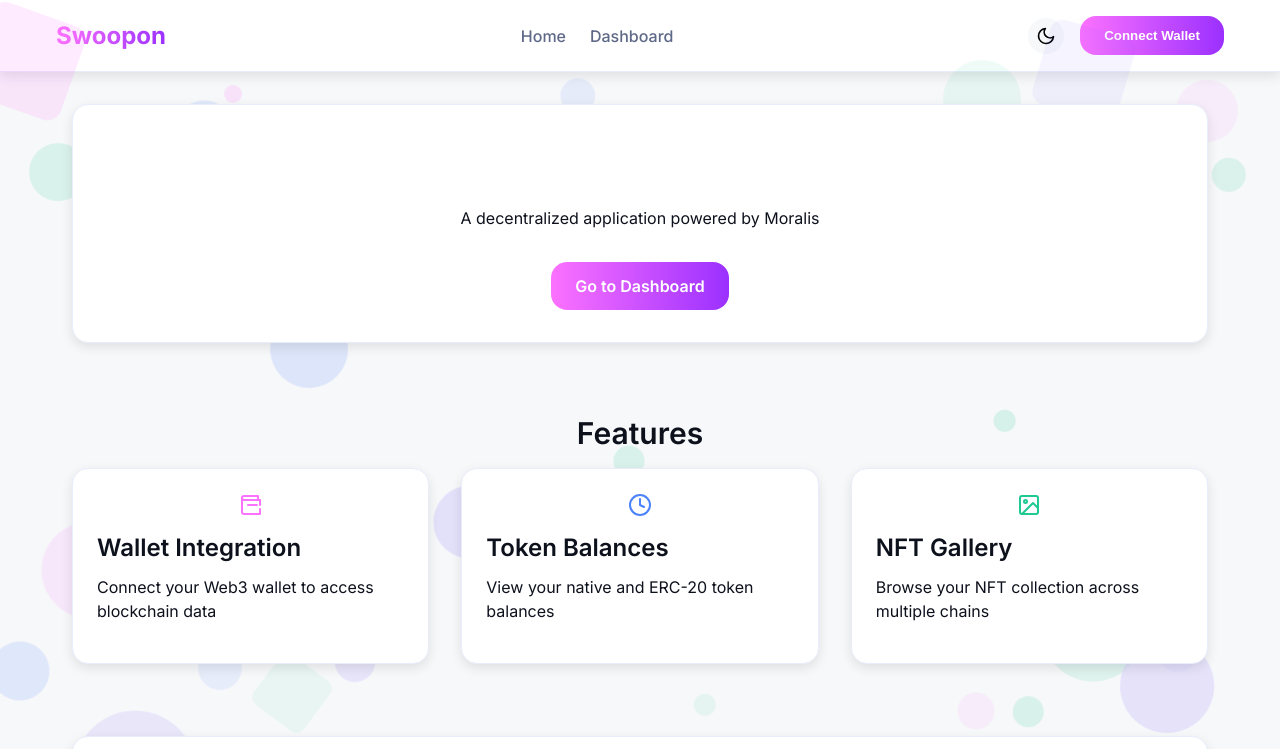
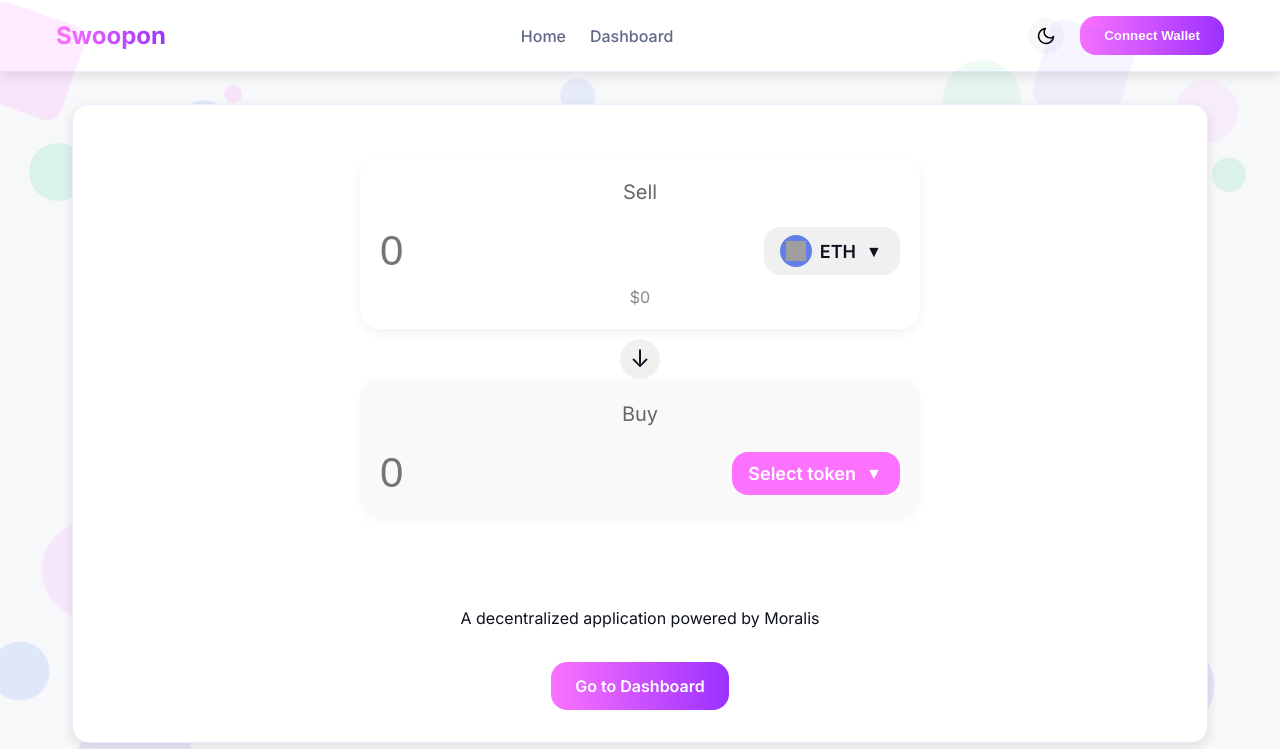
Before and after one commit to nolanmak/swoopon, a React (Vite) app: page / in a window 1280 px wide. Shown: the top 749 px of the page. Built offline with nearby package versions, Linux system fonts and the light colour scheme; grey boxes are pictures that could not be loaded; the HTML template or start-up script is replaced by a standard one.

Commit message:
swap component 1st iteration

```diff
--- /dev/null
+++ b/src/components/Swap.jsx
@@ -0,0 +1,208 @@
+import { useState } from 'react';
+
+const Swap = () => {
+  const [sellAmount, setSellAmount] = useState('');
+  const [buyAmount, setBuyAmount] = useState('');
+  const [isFlipped, setIsFlipped] = useState(false);
+
+  const handleToggle = () => {
+    setIsFlipped(!isFlipped);
+  };
+
+  return (
+    <div style={{
+      maxWidth: '600px',
+      width: '100%',
+      margin: '0 auto',
+      padding: '20px',
+      fontFamily: 'Inter, sans-serif'
+    }}>
+      {/* First Card (Sell/Buy depending on flip state) */}
+      <div style={{
+        backgroundColor: isFlipped ? '#f9f9f9' : 'white',
+        borderRadius: '20px',
+        padding: '20px',
+        marginBottom: '10px',
+        boxShadow: '0 4px 12px rgba(0, 0, 0, 0.05)'
+      }}>
+        <div style={{ fontSize: '20px', color: '#666', marginBottom: '20px' }}>{isFlipped ? 'Buy' : 'Sell'}</div>
+        <div style={{
+          display: 'flex',
+          justifyContent: 'space-between',
+          alignItems: 'center'
+        }}>
+          <input
+            type="text"
+            value={isFlipped ? buyAmount : sellAmount}
+            onChange={(e) => isFlipped ? setBuyAmount(e.target.value) : setSellAmount(e.target.value)}
+            placeholder="0"
+            style={{
+              fontSize: '42px',
+              border: 'none',
+              outline: 'none',
+              width: '60%',
+              fontWeight: '500',
+              color: '#333'
+            }}
+          />
+
+          <div style={{
+            display: 'flex',
+            alignItems: 'center',
+            backgroundColor: isFlipped ? '#fc72ff' : '#f0f0f0',
+            color: isFlipped ? 'white' : 'inherit',
+            borderRadius: '16px',
+            padding: '8px 16px',
+            cursor: 'pointer'
+          }}>
+            {isFlipped ? null : (
+              <div style={{
+                width: '32px',
+                height: '32px',
+                borderRadius: '50%',
+                backgroundColor: '#627EEA',
+                display: 'flex',
+                alignItems: 'center',
+                justifyContent: 'center',
+                marginRight: '8px'
+              }}>
+                <img
+                  src="https://cryptologos.cc/logos/ethereum-eth-logo.svg"
+                  alt="ETH"
+                  style={{ width: '20px', height: '20px' }}
+                />
+              </div>
+            )}
+            <span style={{ fontWeight: '600', fontSize: '18px' }}>{isFlipped ? 'Select token' : 'ETH'}</span>
+            <span style={{
+              marginLeft: '8px',
+              width: '20px',
+              height: '20px',
+              display: 'flex',
+              alignItems: 'center',
+              justifyContent: 'center'
+            }}>
+              ▼
+            </span>
+          </div>
+        </div>
+        {!isFlipped && (
+          <div style={{ fontSize: '16px', color: '#888', marginTop: '10px' }}>
+            ${sellAmount ? Number(sellAmount) * 3000 : 0}
+          </div>
+        )}
+      </div>
+
+      {/* Arrow/Swap Icon */}
+      <div style={{
+        display: 'flex',
+        justifyContent: 'center',
+        position: 'relative',
+        height: '40px'
+      }}>
+        <div
+          onClick={handleToggle}
+          style={{
+            width: '40px',
+            height: '40px',
+            backgroundColor: '#f0f0f0',
+            borderRadius: '50%',
+            display: 'flex',
+            alignItems: 'center',
+            justifyContent: 'center',
+            zIndex: '2',
+            cursor: 'pointer',
+            transition: 'transform 0.3s ease'
+          }}
+        >
+          <span style={{
+            fontSize: '24px',
+            transform: isFlipped ? 'rotate(180deg)' : 'rotate(0deg)',
+            display: 'inline-block',
+            transition: 'transform 0.3s ease'
+          }}>↓</span>
+        </div>
+      </div>
+
+      {/* Second Card (Buy/Sell depending on flip state) */}
+      <div style={{
+        backgroundColor: isFlipped ? 'white' : '#f9f9f9',
+        borderRadius: '20px',
+        padding: '20px',
+        boxShadow: '0 4px 12px rgba(0, 0, 0, 0.03)'
+      }}>
+        <div style={{ fontSize: '20px', color: '#666', marginBottom: '20px' }}>{isFlipped ? 'Sell' : 'Buy'}</div>
+        <div style={{
+          display: 'flex',
+          justifyContent: 'space-between',
+          alignItems: 'center'
+        }}>
+          <input
+            type="text"
+            value={isFlipped ? sellAmount : buyAmount}
+            onChange={(e) => isFlipped ? setSellAmount(e.target.value) : setBuyAmount(e.target.value)}
+            placeholder="0"
+            style={{
+              fontSize: '42px',
+              border: 'none',
+              outline: 'none',
+              width: '60%',
+              fontWeight: '500',
+              backgroundColor: 'transparent',
+              color: '#333'
+            }}
+          />
+
+          <div style={{
+            display: 'flex',
+            alignItems: 'center',
+            backgroundColor: isFlipped ? '#f0f0f0' : '#fc72ff',
+            color: isFlipped ? 'inherit' : 'white',
+            borderRadius: '16px',
+            padding: '8px 16px',
+            cursor: 'pointer'
+          }}>
+            {isFlipped && (
+              <div style={{
+                width: '32px',
+                height: '32px',
+                borderRadius: '50%',
+                backgroundColor: '#627EEA',
+                display: 'flex',
+                alignItems: 'center',
+                justifyContent: 'center',
+                marginRight: '8px'
+              }}>
+                <img
+                  src="https://cryptologos.cc/logos/ethereum-eth-logo.svg"
+                  alt="ETH"
+                  style={{ width: '20px', height: '20px' }}
+                />
+              </div>
+            )}
+            <span style={{ fontWeight: '600', fontSize: '18px' }}>{isFlipped ? 'ETH' : 'Select token'}</span>
+            <span style={{
+              marginLeft: '8px',
+              width: '20px',
+              height: '20px',
+              display: 'flex',
+              alignItems: 'center',
+              justifyContent: 'center'
+            }}>
+              ▼
+            </span>
+          </div>
+        </div>
+      </div>
+
+      {/* Price indicator - appears at bottom after flipping */}
+      {isFlipped && (
+        <div style={{ fontSize: '16px', color: '#888', marginTop: '10px', padding: '0 20px' }}>
+          ${sellAmount ? Number(sellAmount) * 3000 : 0}
+        </div>
+      )}
+    </div>
+  );
+};
+
+export default Swap;
--- a/src/pages/Home.jsx
+++ b/src/pages/Home.jsx
@@ -1,6 +1,7 @@
 import { Link } from 'react-router-dom';
 import { useEffect, useState } from 'react';
 import './Home.css';
+import Swap from '../components/Swap';
 
 const Home = () => {
   const [isDarkMode, setIsDarkMode] = useState(false);
@@ -33,7 +34,10 @@ const Home = () => {
     <div className="home-page container py-12">
       {/* Hero Section */}
       <div className="card text-center p-8 my-8">
-        <h1 className="bg-clip-text text-transparent bg-uniswap-gradient mb-6">Welcome to SwouponApp</h1>
+        {/* Add Swap component here */}
+        <Swap />
+
+        <h1 className="bg-clip-text text-transparent bg-uniswap-gradient mb-6">Welcome to Swoopon</h1>
         <p className="text-uniswap-light-text-secondary dark:text-uniswap-dark-text-secondary text-xl mb-8">
           A decentralized application powered by Moralis
         </p>
```
Also changed, not shown: src/pages/Dashboard.jsx (+10 -74 lines).
